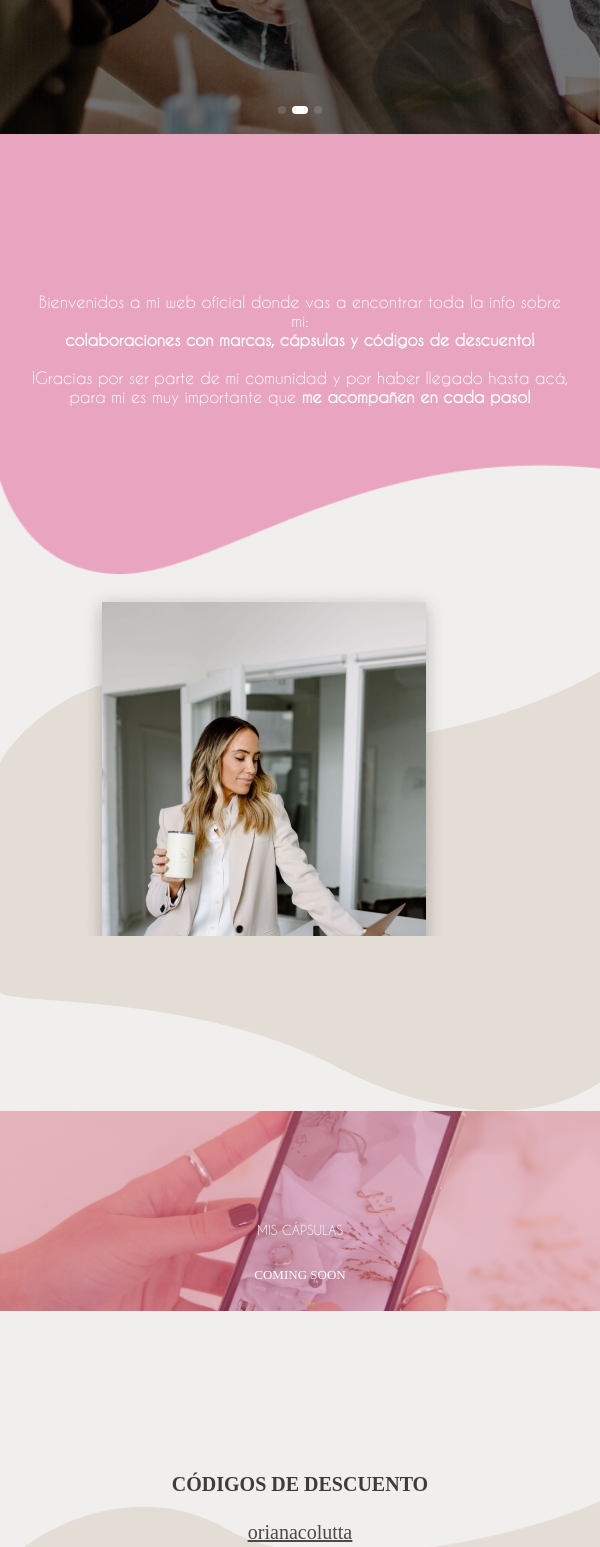
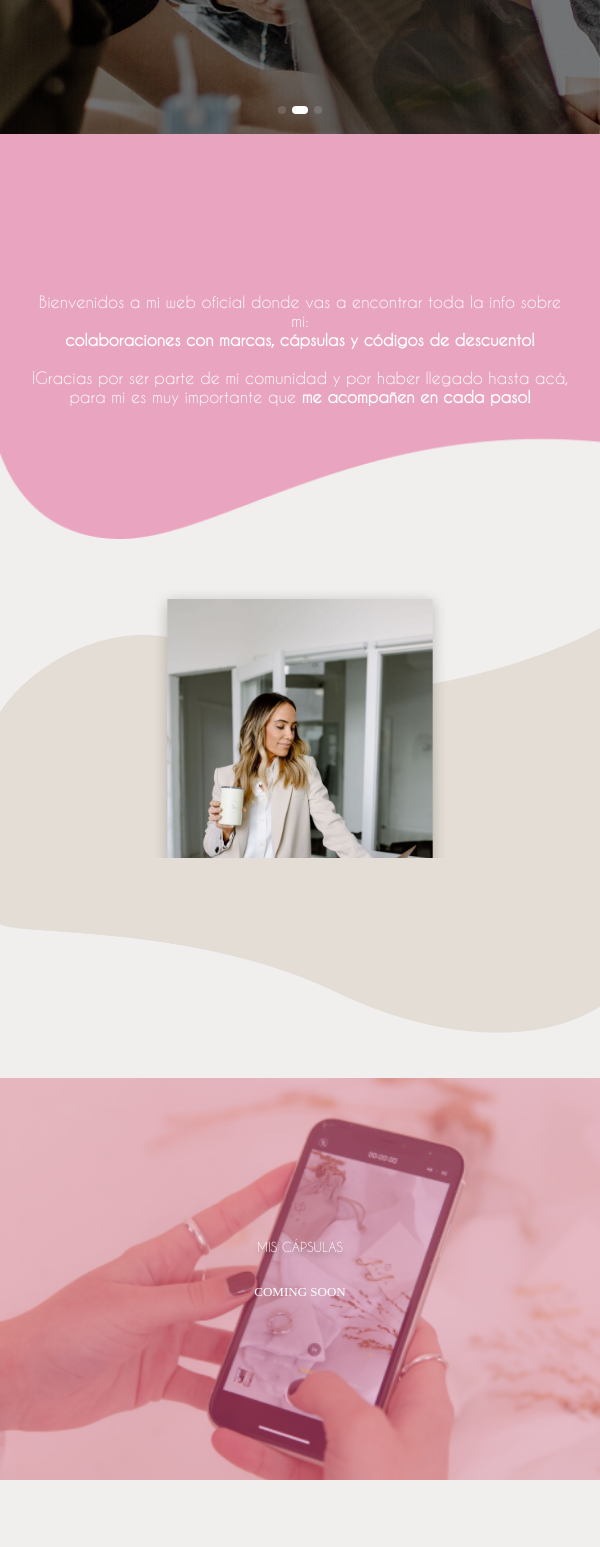
Before and after one commit to josealonso01/webOrianaColutta, a website: page index.html in a window 600 px wide. Shown: the part 320-1867 px from the top of the page. Drawn offline with Linux system fonts and the light colour scheme; files whose address does not match are found by name; a web font is replaced by a local one.

Commit message:
portfolio responsive

```diff
--- a/sass/styles.scss
+++ b/sass/styles.scss
@@ -1914,6 +1914,8 @@ p {
         background-repeat: no-repeat,
             no-repeat;
         background-size: 100% 45%;
+        margin-bottom  : 45px;
+    }
 }
 
 .about-area .section-title p {
@@ -1937,9 +1939,20 @@ p {
     padding-top: 120px;
 }
 
-}
 
 @media only screen and (min-width: 576px) and (max-width: 767px) {
+    .about-area {
+        background-image: url('../assets/images/Vector\ 21.png'),
+            url('../assets/images/Vector\ 2.png');
+        background-position:
+            left top, right bottom;
+        background-repeat: no-repeat,
+            no-repeat;
+        background-size: 100% 45%;
+        margin-bottom  : 45px;
+    }
+}
+
 .about-area .section-title p {
     font-family: 'Caviar Dreams';
     font-style : normal;
@@ -1953,14 +1966,14 @@ p {
 
 .about-area .imagesGroup {
     display    : flex;
-        width      : 456px;
-        height     : 480px;
+    width      : 318px;
+    height     : 402px;
     overflow-x : scroll;
     flex-wrap  : wrap;
     margin-top : 50px;
     padding-top: 120px;
 }
-}
+
 
 
 
@@ -2011,47 +2024,47 @@ p {
 
 @media (max-width: 767px) {
     .portfolio-area {
-        padding-top   : 100px;
-        padding-bottom: 100px;
-        background-size: 250%,
-            40%;
-        background-position: center,
-            left bottom;
-        height: 50px;
+        background-image: url('../assets/images/Warm\ Neutral\ Female\ Business\ Aesthetic\ _\ Nulla\ Content\ 1.png');
+        padding-top     : 150px;
+        padding-bottom  : 100px;
+        height          : 402px;
     }
 
     .portfolio-content {
         .sub-title {
+            font-family: 'Caviar Dreams';
+
             position : relative;
             font-size: small;
         }
 
         .title {
+            font-family: 'Futura';
+            position   : relative;
+            font-size  : small;
+        }
+    }
+}
+
+@media only screen and (min-width: 576px) and (max-width: 769px) {
+    .portfolio-area {
+        background-image: url('../assets/images/Warm\ Neutral\ Female\ Business\ Aesthetic\ _\ Nulla\ Content\ 1.png');
+        padding-top     : 150px;
+        padding-bottom  : 100px;
+        height          : 402px;
+    }
+
+    .portfolio-content {
+        .sub-title {
+            font-family: 'Caviar Dreams';
             position : relative;
             font-size: small;
         }
-    }
-}
-
-@media only screen and (min-width: 576px) and (max-width: 769px) {
-    .portfolio-area {
-        background-size: 100%,
-            16%;
-        background-position: center,
-            right bottom;
-        text-align: center;
-        height    : 10px;
-    }
-
-    .portfolio-content {
-        .sub-title {
-            position : relative;
-            font-size: small;
-        }
 
         .title {
-            position : relative;
-            font-size: small;
+            font-family: 'Futura';
+            position   : relative;
+            font-size  : small;
         }
     }
 }
```
Also changed, not shown: sass/styles.css. Lines whose indentation alone changed are shown as unchanged.
